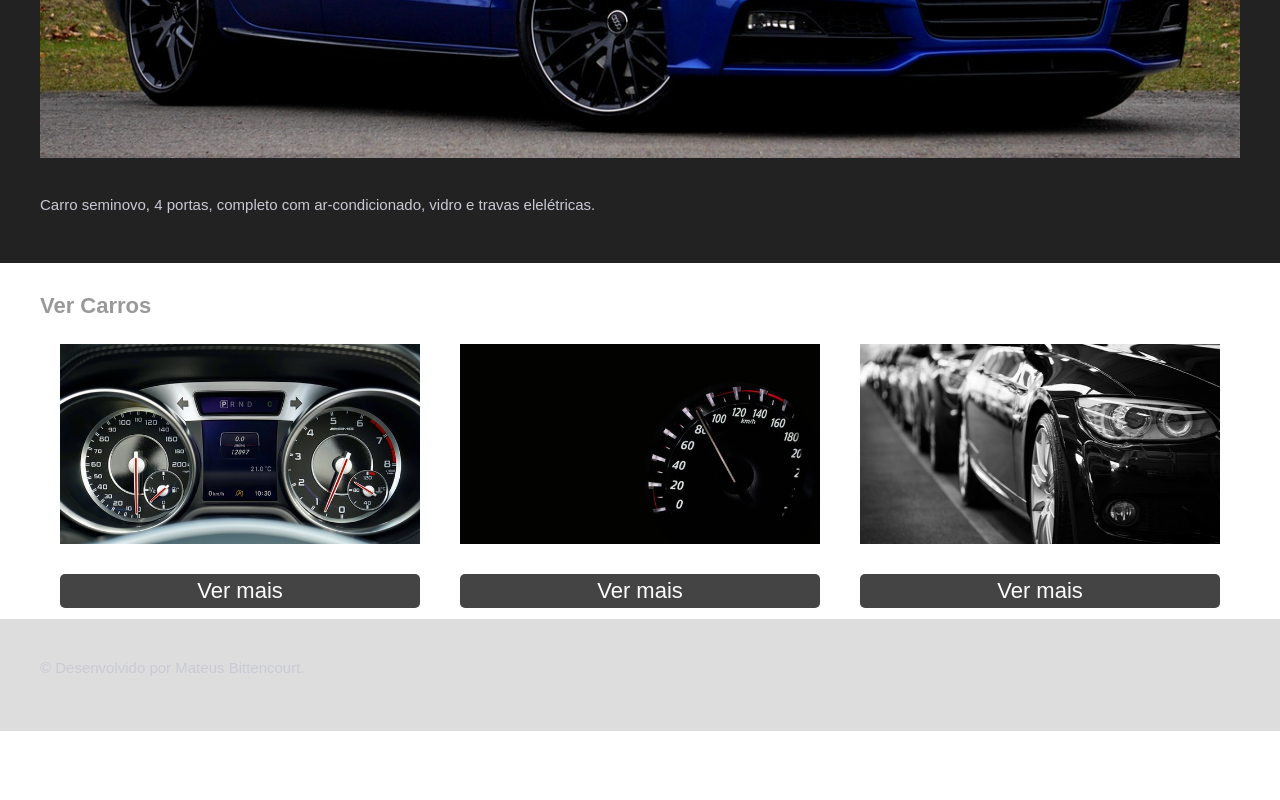
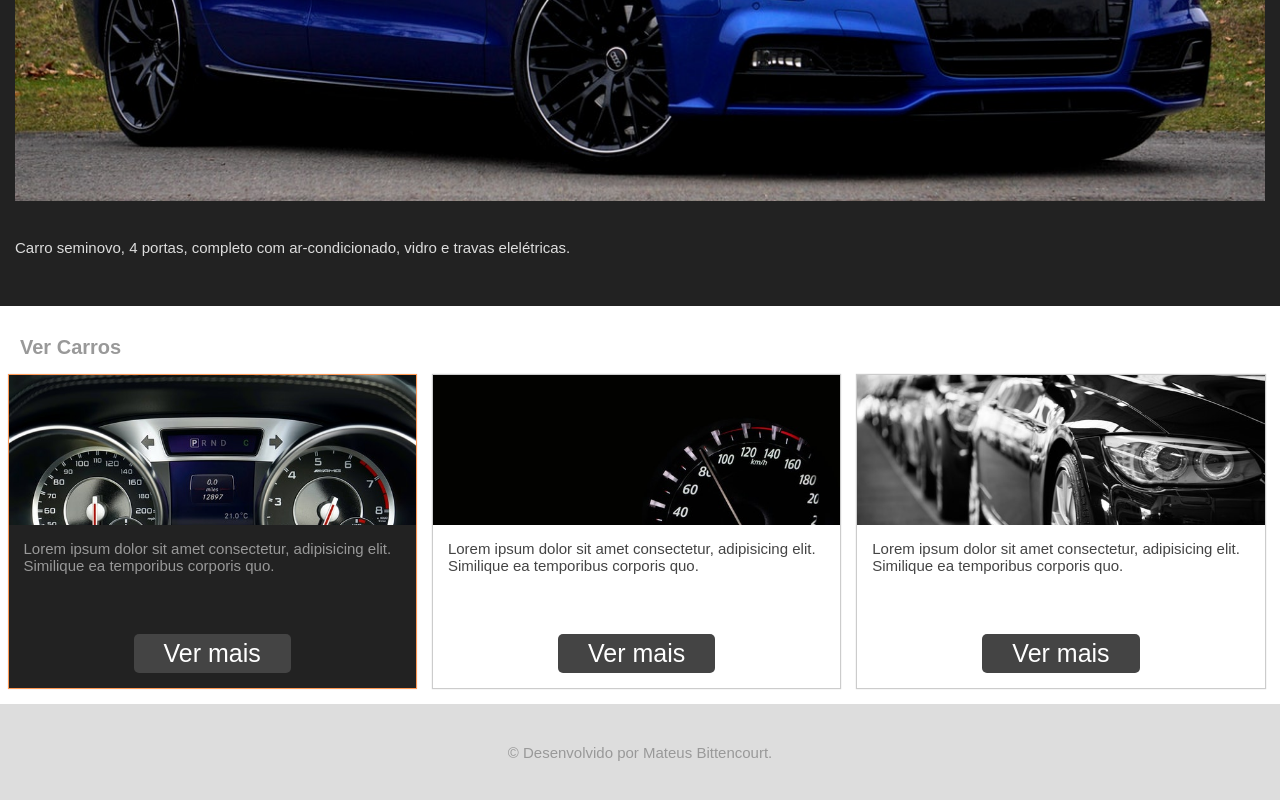
Before and after one commit to Mateus-Bittencourt/sass, a plain HTML site: page index.html in a window 1280 px wide. Shown: the part 682-1482 px from the top of the page. Before the commit the page ends 1413 px from the top, so only its background shows below. Drawn offline with nearby package versions, Linux system fonts and the light colour scheme; files that its build step writes are made by us from their sources.

Commit message:
fim sass

```diff
--- a/index.html
+++ b/index.html
@@ -16,33 +16,36 @@
     <section>
         <div class="destack">
             <div class="container">
-                <h1>Audi A5</h1>
-                <h2>Destaque</h2>
-                <img src="./images/pexels-mike-244206.jpg" alt="Foto Audi por Mike em Pexels">
-                <p>Carro seminovo, 4 portas, completo com ar-condicionado, vidro e travas elelétricas.</p>
+                <h1 class="destack__title">Audi A5</h1>
+                <h2 class="destack__subtitle">Destaque</h2>
+                <img class="destack__image" src="./images/pexels-mike-244206.jpg" alt="Foto Audi por Mike em Pexels">
+                <p class="destack__description">Carro seminovo, 4 portas, completo com ar-condicionado, vidro e travas elelétricas.</p>
             </div>
         </div>
         <div class="container">
             <div class="blocks cars">
-                <h2>Ver Carros</h2>
-                <ul>
-                    <li>
-                        <div class="img-container">
+                <h3 class="blocks__title cars__title">Ver Carros</h3>
+                <ul class="blcks__list cars__list">
+                    <li class="blocks__item cars__item cars__item--destack">
+                        <div class="blocks__img-container cars__img-container">
                             <img src="./images/pexels-mike-431950.jpg" alt="Foto Mike em Pexels">
                         </div>
-                        <a href="#01">Ver mais</a>
+                        <p class="blocks__description blocks__description--destack">Lorem ipsum dolor sit amet consectetur, adipisicing elit. Similique ea temporibus corporis quo. </p>
+                        <a class="blocks__button cars__button" href="#01">Ver mais</a>
                     </li>
-                    <li>
-                        <div class="img-container">
+                    <li class="blocks__item cars__item">
+                        <div class="blocks__img-container cars__img-container">
                             <img src="./images/pexels-pixabay-248747.jpg" alt="Foto Pixabay Pixels">
                         </div>
-                        <a href="#02">Ver mais</a>
+                        <p class="blocks__description">Lorem ipsum dolor sit amet consectetur, adipisicing elit. Similique ea temporibus corporis quo. </p>
+                        <a class="blocks__button cars__button" href="#02">Ver mais</a>
                     </li>
-                    <li>
-                        <div class="img-container">
+                    <li class="blocks__item cars__item">
+                        <div class="blocks__img-container cars__img-container">
                             <img src="./images/pexels-torsten-dettlaff-70912.jpg" alt="Foto Pexels Torsten">
                         </div>
-                        <a href="#03"> Ver mais</a>
+                        <p class="blocks__description">Lorem ipsum dolor sit amet consectetur, adipisicing elit. Similique ea temporibus corporis quo. </p>
+                        <a class="blocks__button cars__button" href="#03"> Ver mais</a>
                     </li>
                 </ul>
             </div>
@@ -53,5 +56,6 @@
             <p> &copy; Desenvolvido por Mateus Bittencourt.</p>
         </div>
     </footer>
+
 </body>
 </html>
--- /dev/null
+++ b/scss/_bikes.scss
@@ -0,0 +1,3 @@
+.bikes {
+
+}
--- a/scss/_blocks.scss
+++ b/scss/_blocks.scss
@@ -1,45 +1,89 @@
 .blocks {
+
+    /*
+        BEM CSS
+        - Block
+        - Element
+        - Modifier
+
+        - Padrão do Projeto / Design Patterns
+
+        Exemplo:
+        .cars__title
+        .cars__list
+        .cars__item
+        .cars__item--destack
+        .cars__button
+        .cars__img-container
+
+        .block__element--modifier
+
+     */
 
     padding: 3rem 0;
 
-    h2 {
+    &__title {
         color: $color-01;
     }
 
-    ul {
+    &__list {
         list-style-type: none;
         font-size: $font-small;
-        display: flex;
-        justify-content: space-between;
-        height: 250px;
+        display: block;
+        float: left;
+        height: auto;
+        margin: $space-default auto;
         padding: 1rem 0;
         width: 100%;
     }
 
-    li {
+    &__item {
         color: $color-02;
         display: block;
-        margin: $space-default auto;
-        width: 30%;
+        margin: $space-default .75rem;
+        text-align: center;
+        width: calc(99% / 3 - 15px);
 
-        .img-container {
+        @media (max-width: $tablet) {
+            width: calc(99% - 30px);
+        }
+
+    }
+
+    &__img-container {
         display: block;
-            height: 200px;
+        height: 15rem;
         overflow: hidden;
         width: 100%;
+        @media (max-width: $tablet) {
+            height: 20rem;
+        }
     }
 
-        a {
+    &__description {
+        color: $color-default;
+        font-size: $font-normal;
+        padding: $space-default;
+
+        &--destack {
+            color: $color-02;
+        }
+    }
+
+    &__button {
         background-color: $color-01;
         border-radius: 5px;
         color: white;
-            display: block;
+        display: inline-block;
         font-size: $font-medium;
         margin: $mt-02 auto $mb;
-            padding: 4px 8px;
+        padding: .5rem 3rem;
         text-align: center;
         text-decoration: none;
     }
+    &__button:hover  {
+        background-color: $bg-color;
+        color: black;
     }
 
 }
--- a/scss/_cars.scss
+++ b/scss/_cars.scss
@@ -1,12 +1,32 @@
+@mixin theme($theme: $color-01, $bg: $color-04) {
+    background-color: $bg;
+    border: 1px solid $theme;
+    box-shadow: 0 0 1px rgba($color-default, .25);
+}
+
 .cars {
-    h2 {
+
+    &__title {
         color: $color-02;
     }
-    li {
-        color: $color-04;
 
-        a {
-            background-color: $color-default;
+    &__item {
+        @include theme($theme: #ccc, $bg: #fff);
+        color: $color-02;
+        display: flex;
+        float: left;
+        height: max-content;
+        justify-content: center;
+        align-items: baseline;
+        flex-flow: column;
+
+        &--destack {
+            @include theme;
         }
+
+    }
+
+    &__button {
+        background-color: $color-default;
     }
 }
--- a/scss/_destack.scss
+++ b/scss/_destack.scss
@@ -1,26 +1,26 @@
 .destack {
     background-color: $color-04;
     padding: $space-default;
-    h1 {
+    &__title {
         color: $color-03;
         float: left;
         font-size: $font-big;
         margin-top: 0;
     }
-    h2 {
+    &__subtitle {
         float: left;
         font-size: $font-small;
         margin-left: $space-default;
         margin-top: $mt;
     }
-    img {
+    &__image {
         width: 100%;
         height: auto;
         margin: $space-default auto;
     }
-    p {
+    &__description {
         font-size: $font-normal;
-        color: $color-01;
+        color: $bg-color;
         padding: 2rem 0;
         width: 100%;
     }
--- a/scss/_reset.scss
+++ b/scss/_reset.scss
@@ -1,3 +1,5 @@
+@use 'sass:math';
+
 * {
     border: 0;
     margin: 0;
@@ -13,10 +15,13 @@ p {
     display: block;
 }
 
+article,
 header,
 section,
 footer {
+    color: $color-04;
     display: block;
+    float: left;
     margin: 0 auto;
     width: 100%;
     padding: 4rem 0;
@@ -28,8 +33,15 @@ section {
 
 .container {
     margin: 0 auto;
-    max-width: 1200px;
+    max-width: math.div(1200, 1200) * 100%;
+
+    @media (max-width: 1199px){
+        max-width: math.div(1000, 1200) * 100%;
+    }
+
 }
+
+
 
 img {
     width: 100%;
@@ -57,7 +69,7 @@ h1 {
 }
 
 h2 {
-    color: $color-02;
+    color: white;
     font-size: $font-medium;
 }
 
@@ -66,7 +78,16 @@ h3 {
     font-size: $font-normal;
 }
 
+h4,h3 {
+    padding-left: 2rem;
+    font-size: 2rem;
+}
+
 header,
 footer {
-    background-color: $bg-color
+    background-color: $bg-color;
+    p {
+        color: $color-02;
+        text-align: center;
+    }
 }
--- a/scss/_vars.scss
+++ b/scss/_vars.scss
@@ -1,16 +1,17 @@
 $align: left;
 $bg-color: #ddd;
-$color-01: rgb(202, 202, 214);
+$color-01: #F95;
 $color-02: #999;
-$color-03: #fff;
+$color-03: #f00;
 $color-04: #222;
 $color-default: #444;
-$font-big: 3rem;
+$font-big: 3.5rem;
 $font-family-default: Arial, Helvetica, sans-serif;
-$font-medium: 2.2rem;
+$font-medium: 2.5rem;
 $font-normal: 1.5rem;
 $font-small: 1.2rem;
 $mb: 1.5rem;
 $mt: 1.5rem;
 $mt-02: 3rem;
 $space-default: 1.5rem;
+$tablet: 999px;
--- a/scss/style.scss
+++ b/scss/style.scss
@@ -2,4 +2,5 @@
 @import 'reset';
 @import 'blocks';
 @import 'cars';
+@import 'bikes';
 @import 'destack';
```
Lines whose indentation alone changed are shown as unchanged.
